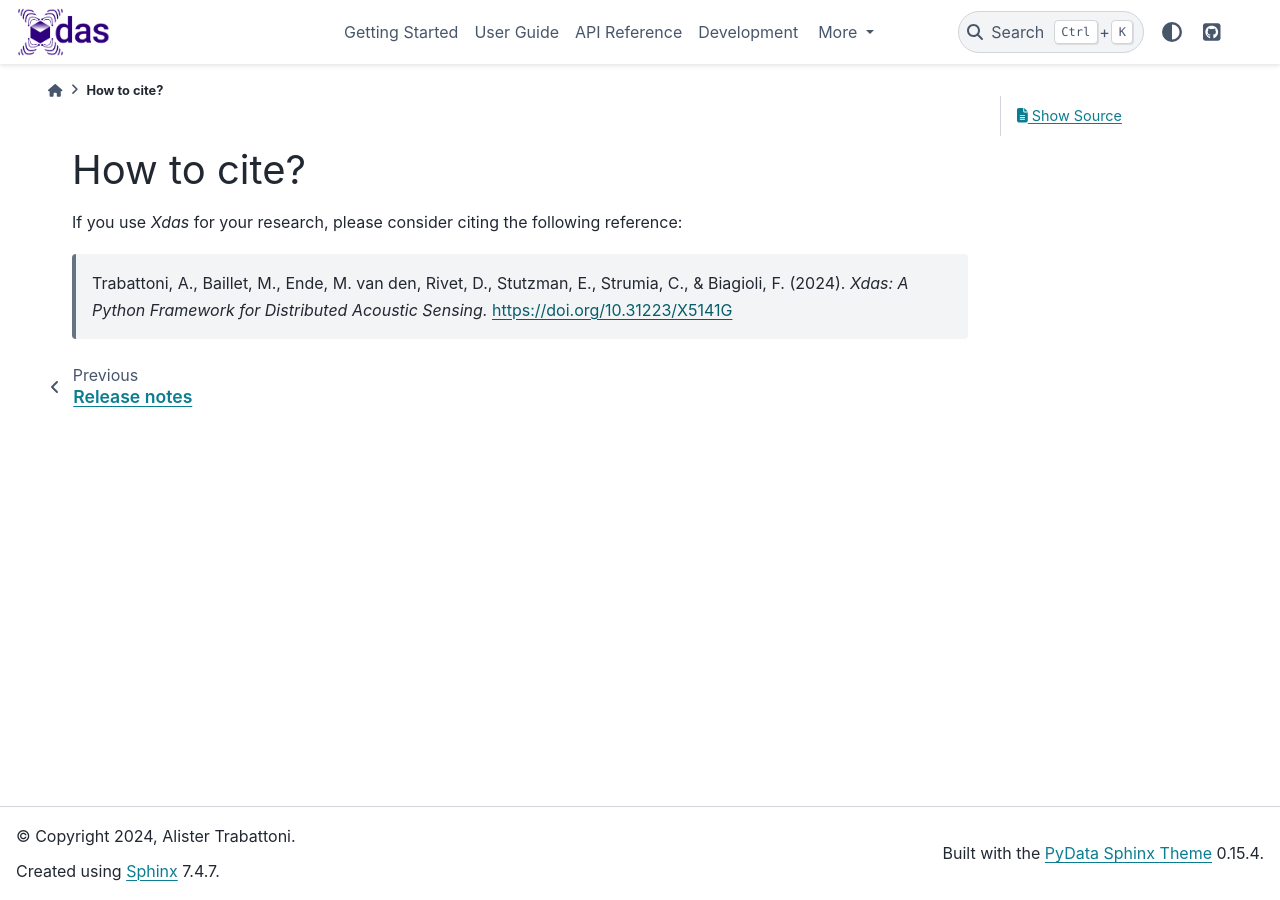
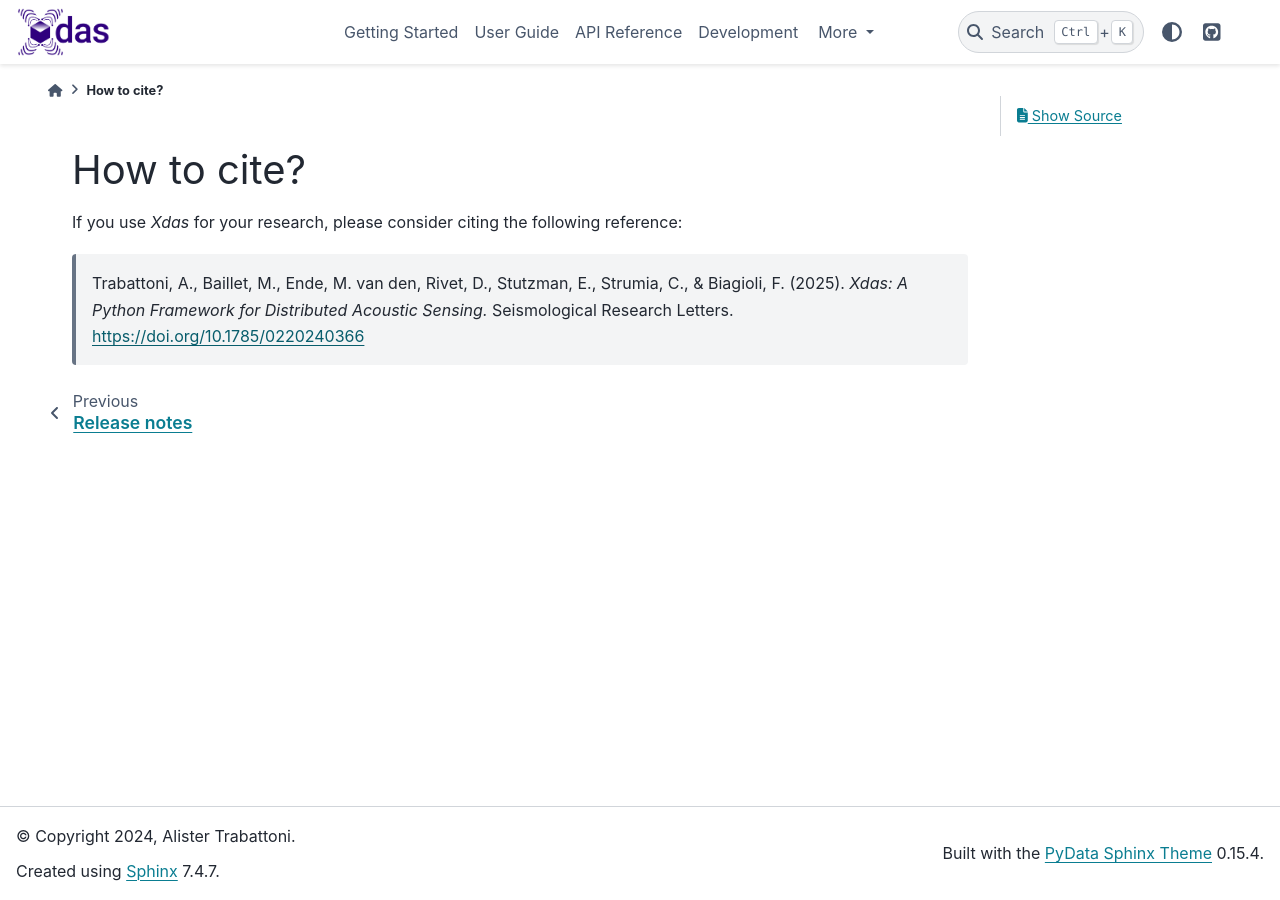
Before and after one commit to xdas-dev/xdas, a Sphinx documentation site: the page built from docs/cite.md, in a window 1280 px wide. Built offline with Sphinx 7.4.7 and the PyData theme 0.15.4, drawn with Linux system fonts in a browser that asks for light colours.

Commit message:
Update Xdas citation.

```diff
--- a/docs/cite.md
+++ b/docs/cite.md
@@ -3,5 +3,6 @@
 If you use *Xdas* for your research, please consider citing the following reference:
 
 > Trabattoni, A., Baillet, M., Ende, M. van den, Rivet, D., Stutzman, E., Strumia,
-> C., & Biagioli, F. (2024). *Xdas: A Python Framework for Distributed Acoustic
-> Sensing.* [https://doi.org/10.31223/X5141G](https://doi.org/10.31223/X5141G)
+> C., & Biagioli, F. (2025). *Xdas: A Python Framework for Distributed Acoustic
+> Sensing.* Seismological Research Letters.
+> [https://doi.org/10.1785/0220240366](https://doi.org/10.1785/0220240366)
```
